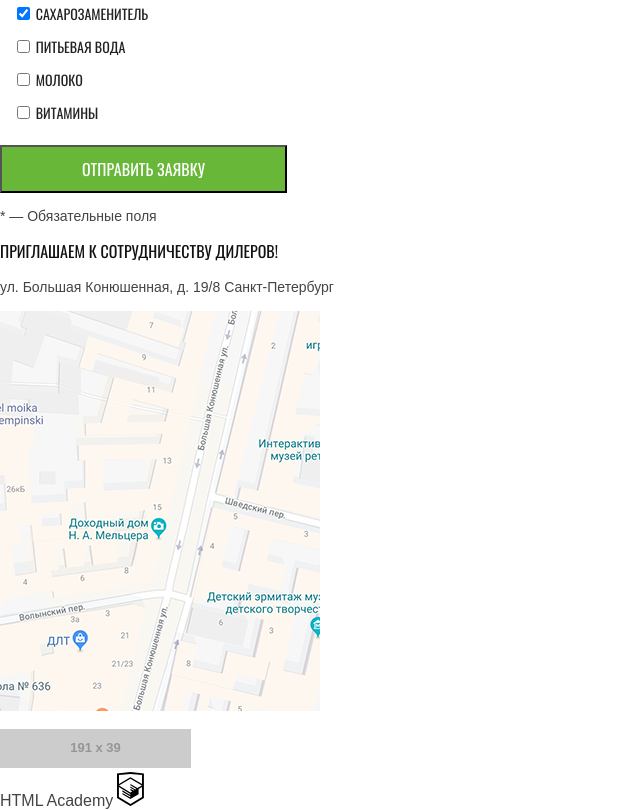
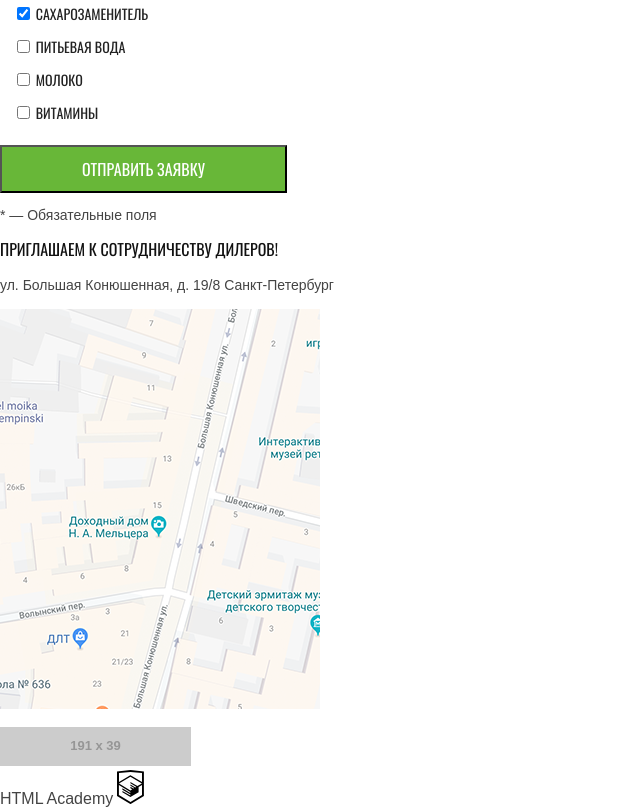
Before and after one commit to Otkrovennost/986345-cat-energy-17, a website: page source/form.html in a window 1280 px wide. Shown: the part 844-1654 px from the top of the page, without its empty margins (0-640 px from the left). Drawn offline with nearby package versions, Linux system fonts and the light colour scheme; files that its build step writes are made by us from their sources; placeholder pictures from the web are drawn by us.

Commit message:
ошибка

```diff
--- a/source/less/blocks/form.less
+++ b/source/less/blocks/form.less
@@ -18,6 +18,7 @@
 }
 
 .form__description-required {
+  line-height: 16px;
   font-family: @font-base;
   text-transform: none;
 }
```
